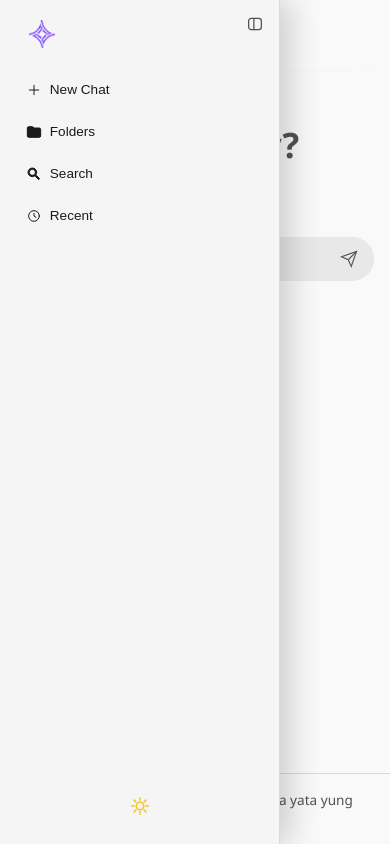
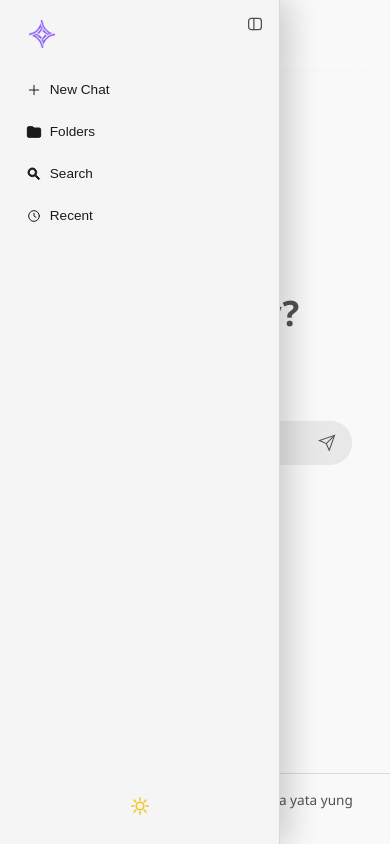
Before and after one commit to JanusIbasco-dev/TestingWeb, a React (Vite) app: page / in a window 390 px wide. Built offline with nearby package versions, Linux system fonts and the light colour scheme.

Commit message:
Refine chat layout and scrolling

```diff
--- a/src/App.css
+++ b/src/App.css
@@ -332,7 +332,8 @@ body {
   flex: 1;
   display: flex;
   flex-direction: column;
-  overflow-y: auto;
+  overflow: hidden;
+  min-height: 0;
   padding: 2rem;
   position: relative;
 }
@@ -351,6 +352,110 @@ body {
   gap: 1.5rem;
   min-height: 0;
   position: relative;
+}
+
+/* Utility: center an area in the viewport */
+.center-viewport {
+  display: flex;
+  align-items: center;
+  justify-content: center;
+  /* Use dynamic viewport height to avoid mobile browser chrome issues */
+  min-height: 100dvh;
+  width: 100%;
+  /* respect iOS safe-area insets */
+  padding-top: env(safe-area-inset-top);
+  padding-bottom: env(safe-area-inset-bottom);
+  /* allow a vertical nudge (useful when top chrome or absolute elements push visual center)
+     set --center-shift in a media query to move centered content down */
+  transform: translateY(var(--center-shift, 0));
+}
+
+/* Chat-specific centered wrapper (use instead of .empty-chat when you
+   want the hero + input to sit perfectly centered) */
+.chat-centered {
+  display: flex;
+  flex-direction: column;
+  align-items: center;
+  justify-content: center;
+  gap: 1.5rem;
+  width: 100%;
+  max-width: 920px;
+  margin: 0 auto;
+  padding: 1.25rem 1rem;
+}
+
+/* Mobile adjustments to keep the chat visually centered */
+@media (max-width: 640px) {
+  .chat-centered {
+    padding: 0.9rem 0.9rem;
+    max-width: 96%;
+  }
+
+  /* If applying the center utility to chat container, reduce its inner padding */
+  .chat-container.center-viewport,
+  .center-viewport.chat-container {
+    padding: 0.75rem;
+  }
+
+  /* Ensure child elements stretch nicely on narrow screens */
+  .chat-centered > * {
+    width: 100%;
+  }
+}
+
+/* Force true vertical centering for the welcome / empty chat on mobile */
+@media (max-width: 640px) {
+  .empty-chat.center-viewport {
+    justify-content: center !important;
+    align-items: center !important;
+    padding-top: env(safe-area-inset-top);
+    padding-bottom: env(safe-area-inset-bottom);
+    min-height: calc(100dvh - env(safe-area-inset-top) - env(safe-area-inset-bottom));
+  }
+
+  /* reset any mobile nudge so the wrapper sits exactly centered */
+  .center-viewport {
+    --center-shift: 0;
+  }
+}
+
+/* iPad Mini / small tablets portrait: keep content centered but reduce upward nudge */
+@media (min-width: 641px) and (max-width: 820px) {
+  .empty-chat.center-viewport {
+    justify-content: center !important;
+    align-items: center !important;
+    padding-top: env(safe-area-inset-top);
+    padding-bottom: env(safe-area-inset-bottom);
+    min-height: calc(100dvh - env(safe-area-inset-top) - env(safe-area-inset-bottom));
+  }
+
+  .center-viewport {
+    /* less aggressive upward shift so center feels natural on tablets */
+    --center-shift: -4vh;
+  }
+}
+
+/* Keep the offers button from stretching full-width on small screens */
+@media (max-width: 640px) {
+  .chat-centered .offers-toggle {
+    width: auto;
+    max-width: 420px;
+    align-self: center;
+  }
+}
+
+/* Mobile tweak: nudge the centered area down to account for top controls */
+@media (max-width: 640px) {
+  .center-viewport {
+    --center-shift: -14vh;
+  }
+}
+
+/* Desktop: small upward nudge so hero feels visually centered on large viewports */
+@media (min-width: 821px) {
+  .center-viewport {
+    --center-shift: -6vh;
+  }
 }
 
 .welcome-message {
@@ -853,13 +958,14 @@ body {
 
 /* Conversation View */
 .conversation {
-  flex: 1;
+  flex: 1 1 auto;
   display: flex;
   flex-direction: column;
   align-items: flex-end;
   gap: 0.75rem;
   overflow-y: auto;
   overflow-x: hidden;
+  min-height: 0;
   margin: 0 auto 2rem auto;
   padding-right: 3rem;
   padding-left: 1rem;
--- a/src/App.jsx
+++ b/src/App.jsx
@@ -250,7 +250,7 @@ export default function App() {
           type="button"
           className="gift-button-top mobile-offers-button"
           onClick={openOffersPage}
-            aria-label="View offers"
+          aria-label="See offers"
         >
           <GiftIcon />
           <span>See Offers</span>
@@ -284,7 +284,7 @@ export default function App() {
             type="button"
             className="gift-button-top"
             onClick={openOffersPage}
-            aria-label="View offers"
+            aria-label="See offers"
           >
             <GiftIcon />
             <span>See Offers</span>
@@ -388,7 +388,8 @@ export default function App() {
       ) : (
         <>
           {/* Welcome Message and Centered Input */}
-          <div className="empty-chat">
+          <div className="empty-chat center-viewport">
+            <div className="chat-centered">
               <div className="welcome-message">Let's Study?</div>
               <button
                 type="button"
@@ -423,6 +424,7 @@ export default function App() {
                       <path d="M22 2l-7 20-4-9-9-4 20-7z" />
                     </svg>
                   </button>
+                </div>
               </div>
             </div>
           </div>
```
Lines whose indentation alone changed are shown as unchanged.
